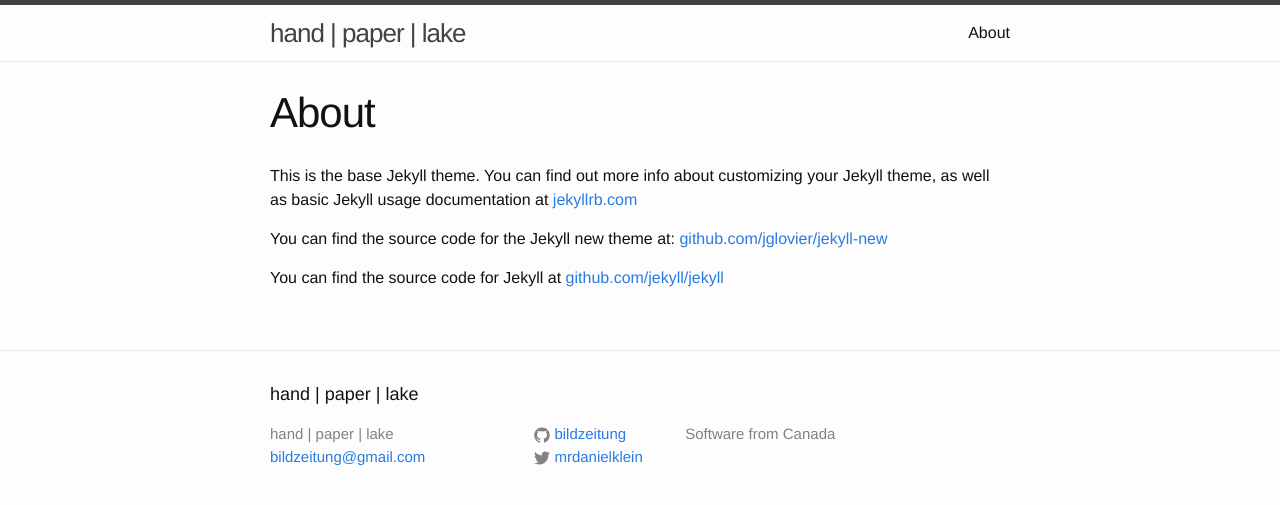
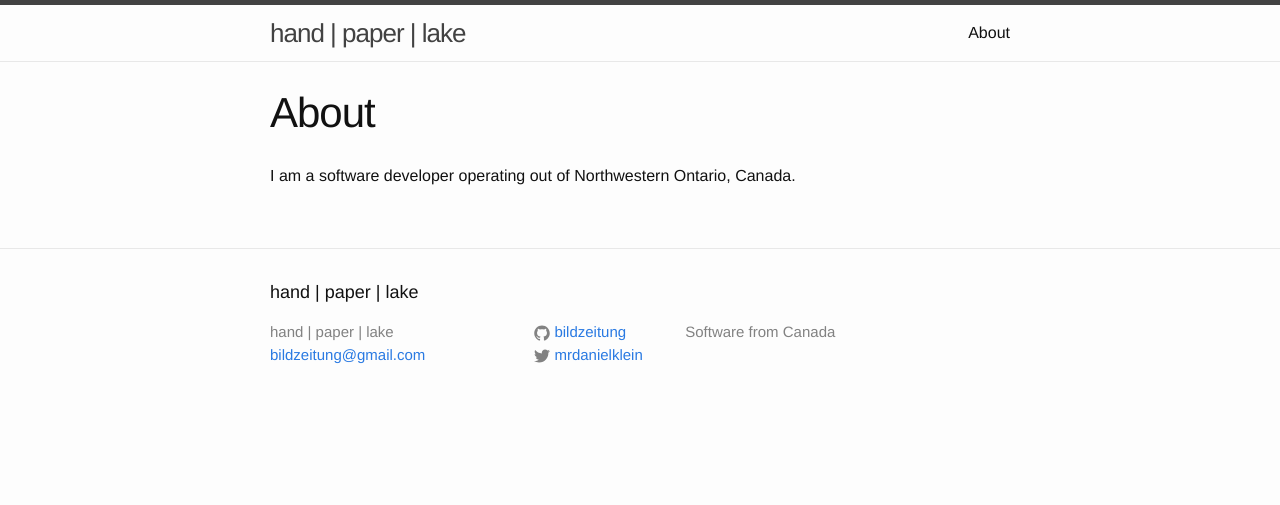
Before and after one commit to bildzeitung/bildzeitung.github.io, a Jekyll site: the page built from about.md, in a window 1280 px wide. Shown: the top 505 px of the page. Built offline with Jekyll 4.4.1, drawn with Linux system fonts in a browser that asks for light colours.

Commit message:
Removed boilerplate

```diff
--- a/about.md
+++ b/about.md
@@ -4,8 +4,4 @@ title: About
 permalink: /about/
 ---
 
-This is the base Jekyll theme. You can find out more info about customizing your Jekyll theme, as well as basic Jekyll usage documentation at [jekyllrb.com](http://jekyllrb.com/)
-
-You can find the source code for the Jekyll new theme at: [github.com/jglovier/jekyll-new](https://github.com/jglovier/jekyll-new)
-
-You can find the source code for Jekyll at [github.com/jekyll/jekyll](https://github.com/jekyll/jekyll)
+I am a software developer operating out of Northwestern Ontario, Canada.
```
